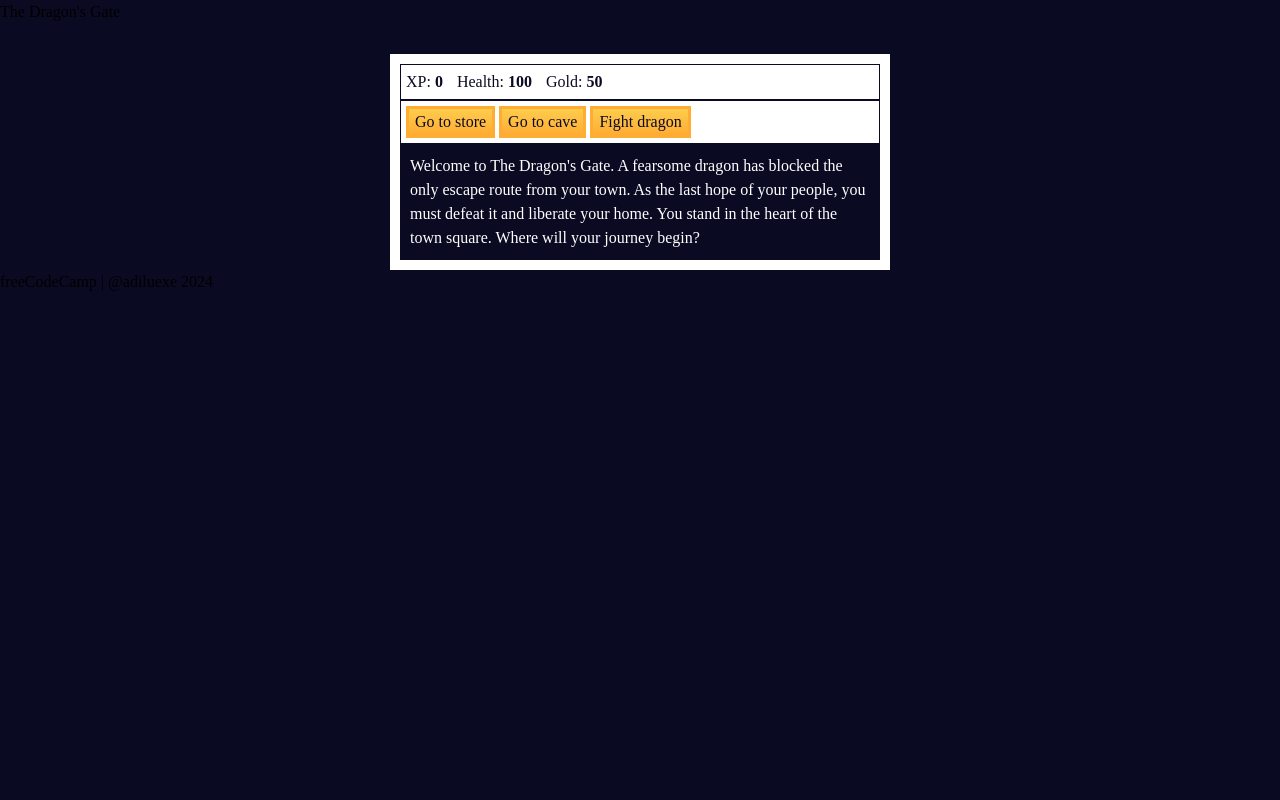
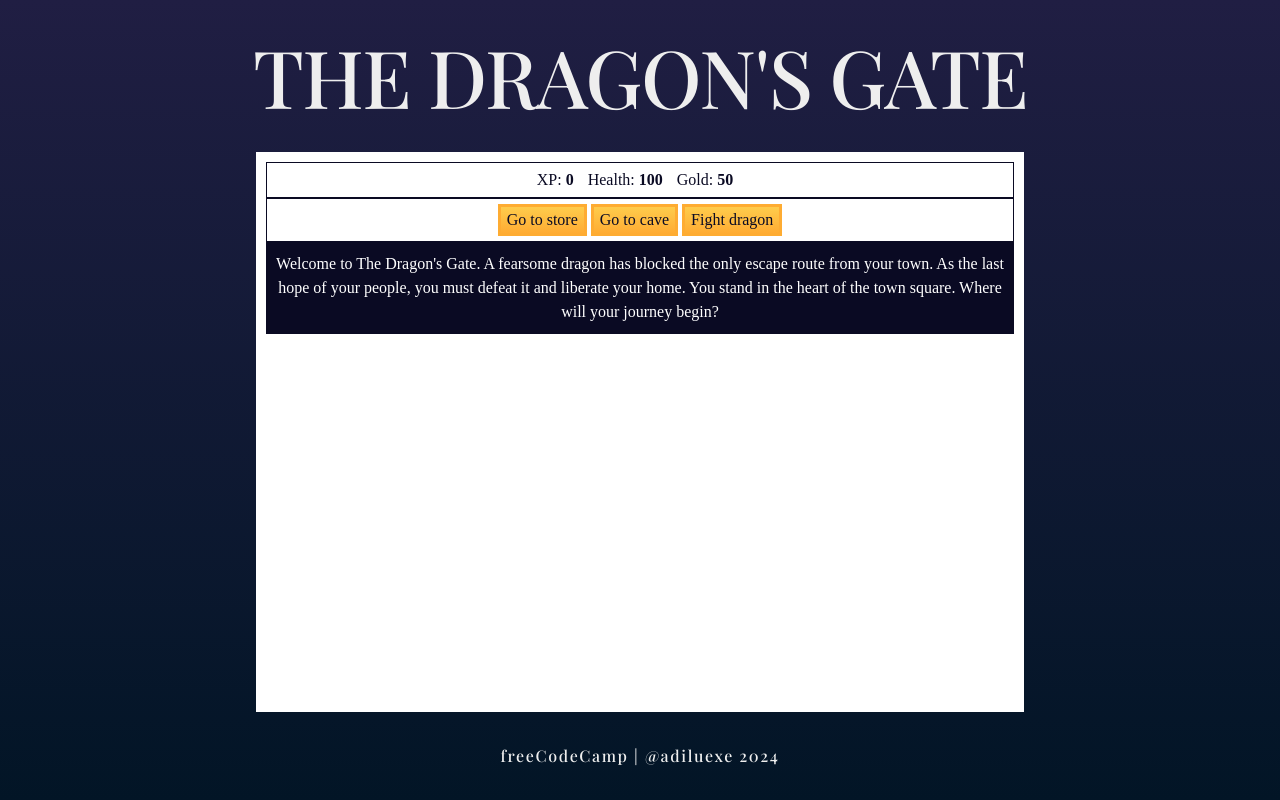
Before and after one commit to adiluexe/basic-js-rpg, a plain HTML site: page index.html in a window 1280 px wide. Drawn offline with nearby package versions, Linux system fonts and the light colour scheme; a web font is replaced by a local one.

Commit message:
Feat: Update landing page style and layout
Added a header and footer section, also edited the colors and fonts.
TO/DO: Update #game container styles

```diff
--- a/styles.css
+++ b/styles.css
@@ -51,7 +51,32 @@ h6 {
 /* END OF SETUP */
 
 body {
-  background-color: #0a0a23;
+  width: 100%;
+  height: 100vh;
+  background: linear-gradient(180deg, var(--dark) 0%, var(--darker) 100%);
+  color: var(--light);
+  display: flex;
+  flex-direction: column;
+  align-items: center;
+  text-align: center;
+  /* justify-content: center; */
+}
+
+.header {
+  padding: 2rem;
+  font-family: "Playfair Display", sans-serif;
+  font-size: 5rem;
+  font-weight: 500;
+  letter-spacing: -0.1rem;
+  text-transform: uppercase;
+}
+
+.footer {
+  padding: 2rem;
+  font-family: "Playfair Display", sans-serif;
+  font-size: 1rem;
+  font-weight: 500;
+  letter-spacing: 0.1rem;
 }
 
 #text {
@@ -61,11 +86,14 @@ body {
 }
 
 #game {
-  max-width: 500px;
-  max-height: 400px;
+  flex: 1;
+  /* max-width: 500px;
+  max-height: 400px; */
+  height: 100%;
+  width: 60%;
   background-color: #ffffff;
   color: #ffffff;
-  margin: 30px auto 0px;
+  /* margin: 30px auto 0px; */
   padding: 10px;
 }
 
```
